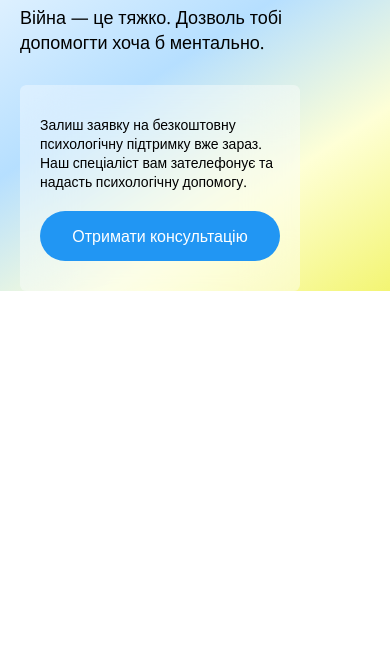
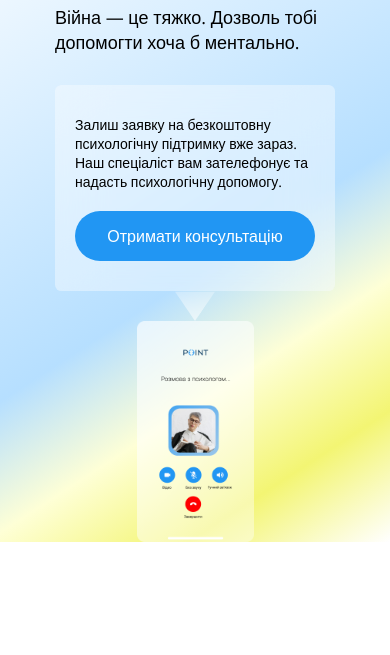
Before and after one commit to StanislavProtashchuk/PsyHelp, a website built with Parcel: page src/index.html in a window 390 px wide. Shown: the part 189-844 px from the top of the page. Built offline with nearby package versions, Linux system fonts and the light colour scheme.

Commit message:
heroMobileFinished

```diff
--- a/src/index.html
+++ b/src/index.html
@@ -16,7 +16,7 @@
     <link rel="stylesheet" href="./sass/main.scss">
   </head>
   <body>
-    <div class="elipse-wrapper">
+    <div class="header-hero-wrapper">
 
 <!-- --------------------------header---------------------------------- -->
 
@@ -35,7 +35,7 @@
 
 <main>
   <section class="hero">
-    <div class="container">
+    <div class="container hero__container">
       <h1 class="hero__title">Безкоштовна психологічна підтримка українців</h1>
       <p class="hero__slogan">Війна — це тяжко. Дозволь тобі допомогти хоча б ментально.</p>
       <div class="header__button-wrapper">
@@ -43,8 +43,15 @@
         допомогу.</p>
         <button class="hero__button-wrapper--btn" type="button">Отримати консультацію</button>
       </div>
+      <img src="./images/mobile/treangle.png" alt="">
+      <img class="hero__phone-img" src="./images/mobile/phone__call.png" alt="">
       </div>
     </div>
+  </section>
+
+  <!-- --------------------------program-description---------------------------------- -->
+
+  <section class="program-description">
 
   </section>
 
--- a/src/sass/components/_container.scss
+++ b/src/sass/components/_container.scss
@@ -4,10 +4,10 @@
   padding: 0px 20px;
 }
 
-.elipse-wrapper {
+.header-hero-wrapper {
   // width: 100%;
   // background: url(../images/mobile/Ellipse1.png);
   // background-size: cover;
 
-  background: linear-gradient(147deg, white 5%, #b6dfff 50%, #feffd6, #f3f573);
+  background: linear-gradient(147deg, white 5%, #b6dfff 60%, #feffd6, #f3f573, white);
 }
--- a/src/sass/layout/_hero.scss
+++ b/src/sass/layout/_hero.scss
@@ -2,6 +2,12 @@
   margin: 0 auto;
   width: 100%;
   padding-top: 50px;
+}
+
+.hero__container {
+  display: flex;
+  flex-direction: column;
+  align-items: center;
 }
 
 .hero__title {
@@ -74,3 +80,8 @@
 .hero__button-wrapper--btn:focus {
   background: rgb(0, 174, 255);
 }
+
+.hero__phone-img {
+  width: 117px;
+  height: 221px;
+}
```
Also changed, not shown: src/images/mobile/phone__call.png (added), src/images/mobile/treangle.png (added).
